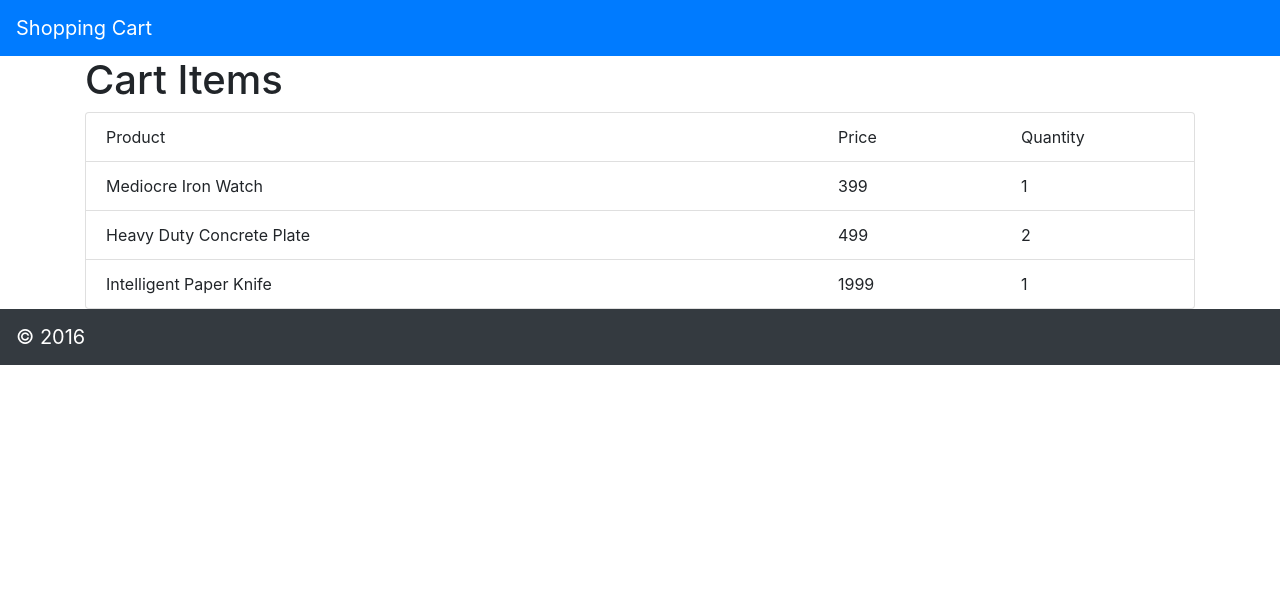
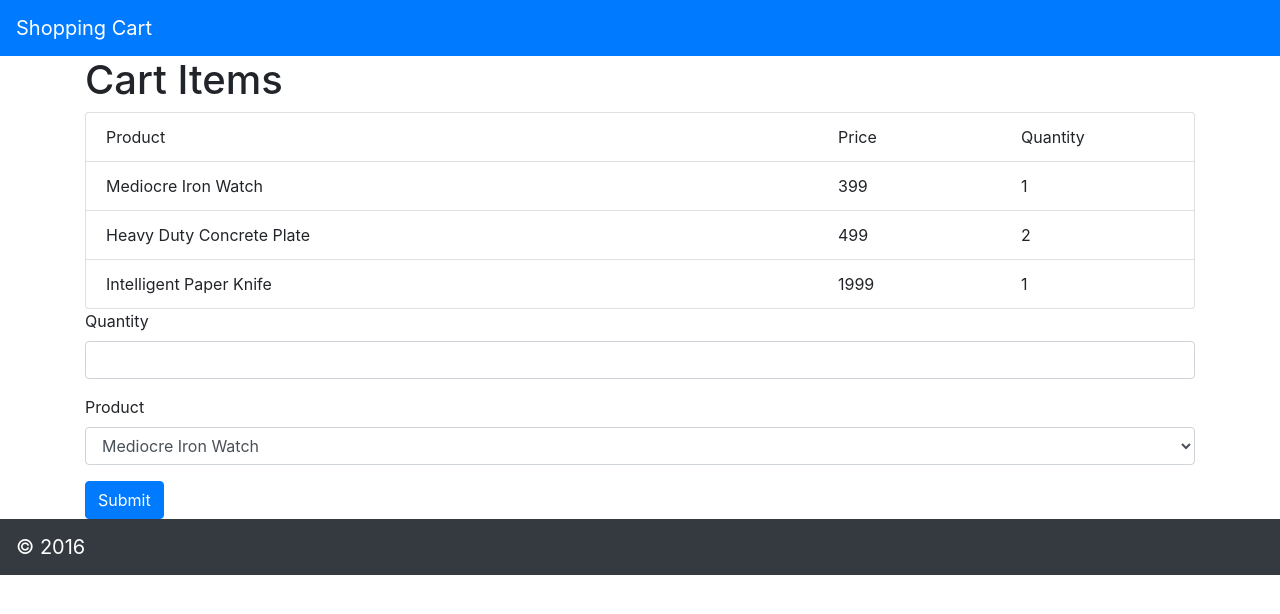
Before and after one commit to Brandoncyu/shopping-cart, a React (Create React App) app: page / in a window 1280 px wide. Shown: the top 614 px of the page. Built offline with nearby package versions, Linux system fonts and the light colour scheme.

Commit message:
finished exercise 4

```diff
--- a/src/App.js
+++ b/src/App.js
@@ -2,15 +2,59 @@ import React, { Component } from 'react';
 import Header from './components/Header'
 import CartFooter from './components/CartFooter'
 import CartItems from './components/CartItems'
+import AddItem from './components/AddItem'
 
 const copyright = 2016
 
+// const cartItemsList = [
+//   { id: 1, product: { id: 40, name: 'Mediocre Iron Watch', priceInCents: 399 }, quantity: 1 },
+//   { id: 2, product: { id: 41, name: 'Heavy Duty Concrete Plate', priceInCents: 499 }, quantity: 2 },
+//   { id: 3, product: { id: 42, name: 'Intelligent Paper Knife', priceInCents: 1999 }, quantity: 1 },
+// ]
+//
+// const addToCart = ({quantity, product}) => {
+//   const index = cartItemsList.length
+//   cartItemsList.push({ id: index, product, quantity })
+//   console.log(cartItemsList)
+// }
+
+const product = [
+  { id: 40, name: 'Mediocre Iron Watch', priceInCents: 399 },
+  { id: 41, name: 'Heavy Duty Concrete Plate', priceInCents: 499 },
+  { id: 42, name: 'Intelligent Paper Knife', priceInCents: 1999 },
+  { id: 43, name: 'Small Aluminum Keyboard', priceInCents: 2500 },
+  { id: 44, name: 'Practical Copper Plate', priceInCents: 1000 },
+  { id: 45, name: 'Awesome Bronze Pants', priceInCents: 399 },
+  { id: 46, name: 'Intelligent Leather Clock', priceInCents: 2999 },
+  { id: 47, name: 'Ergonomic Bronze Lamp', priceInCents: 40000 },
+  { id: 48, name: 'Awesome Leather Shoes', priceInCents: 3990 }
+]
+
 class App extends Component {
+  constructor (){
+    super()
+    this.state = {
+      cartItemsList: [
+        { id: 1, product: { id: 40, name: 'Mediocre Iron Watch', priceInCents: 399 }, quantity: 1 },
+        { id: 2, product: { id: 41, name: 'Heavy Duty Concrete Plate', priceInCents: 499 }, quantity: 2 },
+        { id: 3, product: { id: 42, name: 'Intelligent Paper Knife', priceInCents: 1999 }, quantity: 1 },
+      ]
+    }
+  }
+
+  addToCart = ({quantity, product}) => {
+    let id = this.state.cartItemsList.length + 1
+    let newArray = [ ...this.state.cartItemsList, { id, product, quantity } ]
+    this.setState( {product: this.state.product, cartItemsList: newArray })
+  }
+
+
   render() {
     return (
       <div className="App">
         <Header />
-        <CartItems />
+        <CartItems cartItemsList={this.state.cartItemsList} />
+        <AddItem productItems={product} addToCart={this.addToCart} />
         <CartFooter copyright={copyright}/>
       </div>
     );
--- /dev/null
+++ b/src/components/AddItem.js
@@ -0,0 +1,55 @@
+import React, { Component } from 'react'
+
+class AddItem extends Component{
+  constructor (props){
+    super(props)
+    this.state = {
+      product: {
+        id: 0,
+      },
+      quantity: ''
+    }
+  }
+
+  onChange = (event) =>{
+    if (event.target.name === 'products'){
+      this.setState({
+        product: this.props.productItems.find(element => element.id ==  event.target.value),
+        quantity: this.state.quantity
+      })
+
+    } else if (event.target.name === 'quantity'){
+      this.setState({
+        product: this.state.product,
+        quantity: parseInt(event.target.value)
+      })
+    }
+  }
+
+  onSubmit = (event) => {
+    event.preventDefault()
+    this.props.addToCart({product: this.state.product,
+    quantity: this.state.quantity})
+    event.target.quantity.value = 0
+  }
+
+  render(){
+    return (<div className="container">
+      <form onSubmit={ this.onSubmit }>
+        <div className="form-group">
+          <label htmlFor="quantity">Quantity</label>
+          <input onChange={this.onChange} type="number" className="form-control" name="quantity" id="quantity"  value={this.state.quantity} />
+        </div>
+        <div className="form-group">
+          <label htmlFor="products">Product</label>
+          <select name="products" onChange={this.onChange} className="form-control" id="products">
+            { this.props.productItems.map((productItem, index) => <option key={index} value={ productItem.id }> {productItem.name} </option>) }
+          </select>
+        </div>
+        <button type="submit" className="btn btn-primary">Submit</button>
+      </form>
+    </div>)
+  }
+}
+
+export default AddItem
--- a/src/components/CartItems.js
+++ b/src/components/CartItems.js
@@ -1,14 +1,7 @@
 import React from 'react'
 import CartItemComponent from './CartItemComponent'
 
-const cartItemsList = [
-  { id: 1, product: { id: 40, name: 'Mediocre Iron Watch', priceInCents: 399 }, quantity: 1 },
-  { id: 2, product: { id: 41, name: 'Heavy Duty Concrete Plate', priceInCents: 499 }, quantity: 2 },
-  { id: 3, product: { id: 42, name: 'Intelligent Paper Knife', priceInCents: 1999 }, quantity: 1 },
-]
-
-const CartItems = () =>{
-  let listItems = cartItemsList.map(cartItem => <CartItemComponent key={cartItem.id} cartItem={cartItem} />)
+const CartItems = ({cartItemsList}) =>{
   return (<div className="container">
   <h1>Cart Items</h1>
   <div className="list-group">
@@ -19,7 +12,7 @@ const CartItems = () =>{
         <div className="col-md-2">Quantity</div>
       </div>
     </div>
-    { listItems }
+    { cartItemsList.map(cartItem => <CartItemComponent key={cartItem.id} cartItem={cartItem} />) }
   </div>
 </div>)
 }
```
